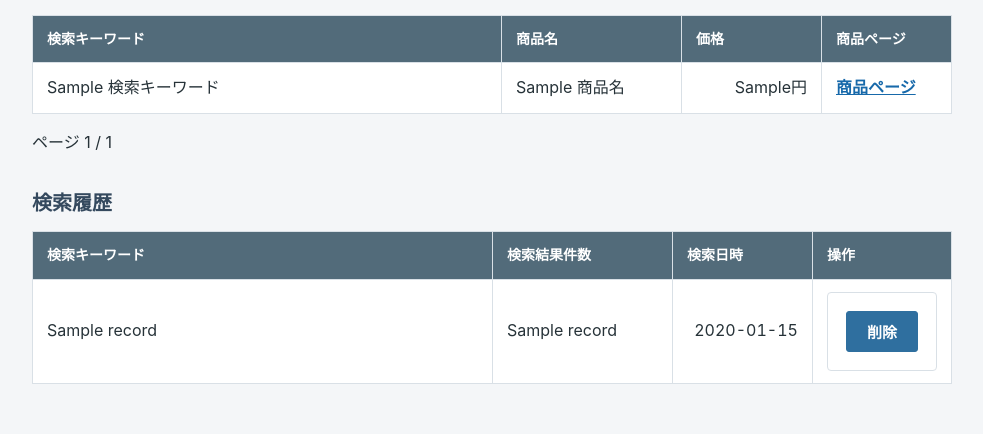
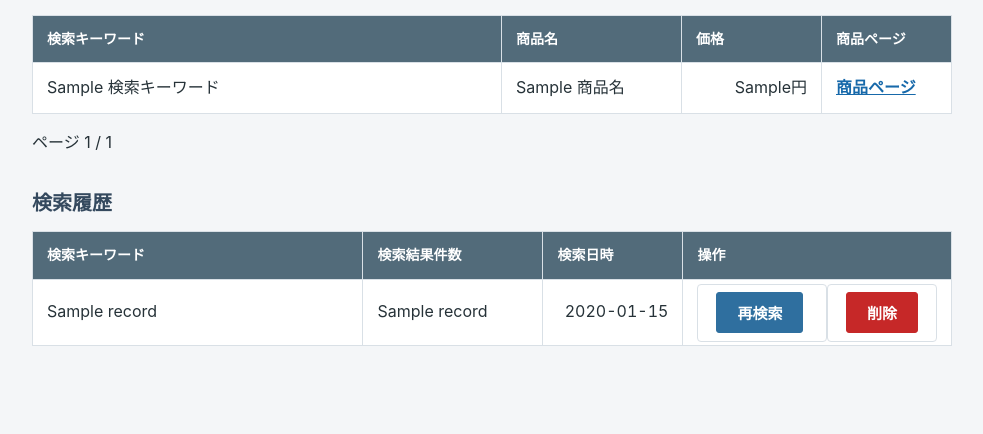
Before and after one commit to masae105/amazon-search-tool, a Flask app: template templates/index.html in a window 1280 px wide. Shown: the part 366-800 px from the top of the page, without its empty margins (148-1131 px from the left). Run offline with Flask 3, Linux system fonts and the light colour scheme; the template is opened without the code that fills it: most values are stand-ins (such as "Sample title", 1, 10 or a date in 2020); some libraries are stand-ins or nearby versions.

Commit message:
検索履歴からの再検索機能を追加

```diff
--- a/app.py
+++ b/app.py
@@ -50,6 +50,22 @@ def get_search_history():
     return history
 
 
+def get_search_history_keyword(history_id):
+    conn = get_db_connection()
+    cur = conn.cursor()
+
+    cur.execute(
+        "SELECT keyword FROM search_history WHERE id = %s",
+        (history_id,)
+    )
+
+    record = cur.fetchone()
+    keyword = record[0] if record else None
+    cur.close()
+    conn.close()
+    return keyword
+
+
 def delete_search_history(history_id):
     conn = get_db_connection()
     cur = conn.cursor()
@@ -67,6 +83,34 @@ def delete_search_history(history_id):
 @app.route("/history/delete/<int:history_id>", methods=["POST"])
 def delete_history(history_id):
     delete_search_history(history_id)
+    return redirect(url_for("index"))
+
+
+@app.route("/history/research/<int:history_id>", methods=["POST"])
+def research_history(history_id):
+    global stored_results, stored_keyword, stored_searched, stored_error
+
+    history_keyword = get_search_history_keyword(history_id)
+    if history_keyword is None:
+        return redirect(url_for("index"))
+
+    stored_keyword = history_keyword
+    stored_results = []
+    stored_searched = True
+    stored_error = None
+
+    try:
+        keywords = [
+            keyword.strip()
+            for keyword in history_keyword.split(", ")
+            if keyword.strip()
+        ]
+        search_results = run_search_keywords(keywords)
+        stored_results = search_results.to_dict(orient="records")
+        save_search_history(", ".join(keywords), len(stored_results))
+    except Exception:
+        stored_error = "検索中にエラーが発生しました"
+
     return redirect(url_for("index"))
 
 
--- a/templates/index.html
+++ b/templates/index.html
@@ -127,6 +127,32 @@
             white-space: nowrap;
         }
 
+        .history-actions {
+            white-space: nowrap;
+        }
+
+        .history-actions form {
+            display: inline;
+        }
+
+        .history-research-button {
+            background: #2f6f9f;
+            border-color: #2f6f9f;
+        }
+
+        .history-research-button:hover {
+            background: #255b83;
+        }
+
+        .history-delete-button {
+            background: #c62828;
+            border-color: #c62828;
+        }
+
+        .history-delete-button:hover {
+            background: #a61f1f;
+        }
+
         a {
             color: #1769aa;
             font-weight: 600;
@@ -233,9 +259,12 @@
                     <td>{{ record[1] }}</td>
                     <td>{{ record[2] }}</td>
                     <td>{{ record[3].strftime("%Y-%m-%d %H:%M") }}</td>
-                    <td>
+                    <td class="history-actions">
+                        <form method="post" action="/history/research/{{ record[0] }}">
+                            <button class="history-research-button" type="submit">再検索</button>
+                        </form>
                         <form method="post" action="/history/delete/{{ record[0] }}">
-                            <button type="submit">削除</button>
+                            <button class="history-delete-button" type="submit">削除</button>
                         </form>
                     </td>
                 </tr>
```
